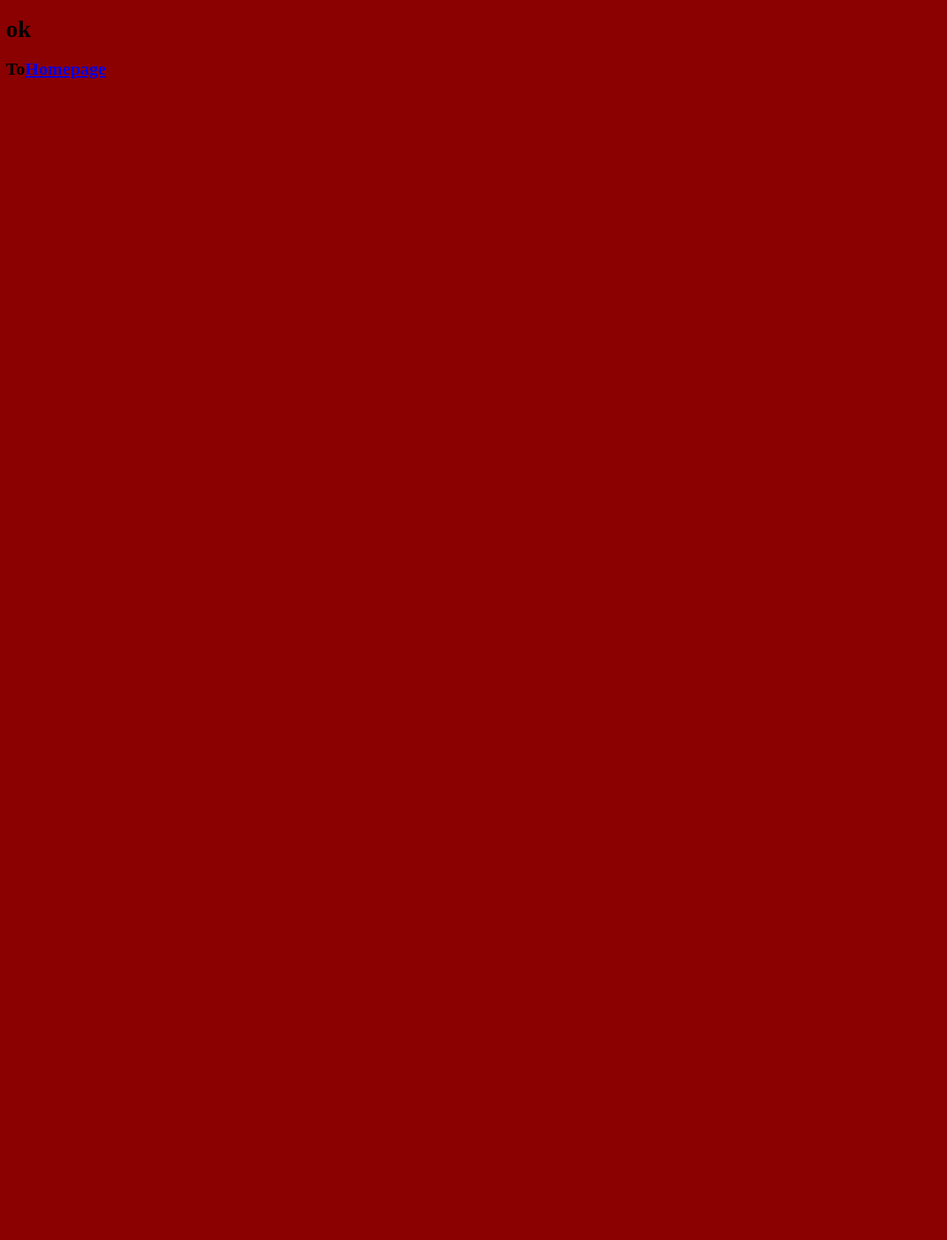
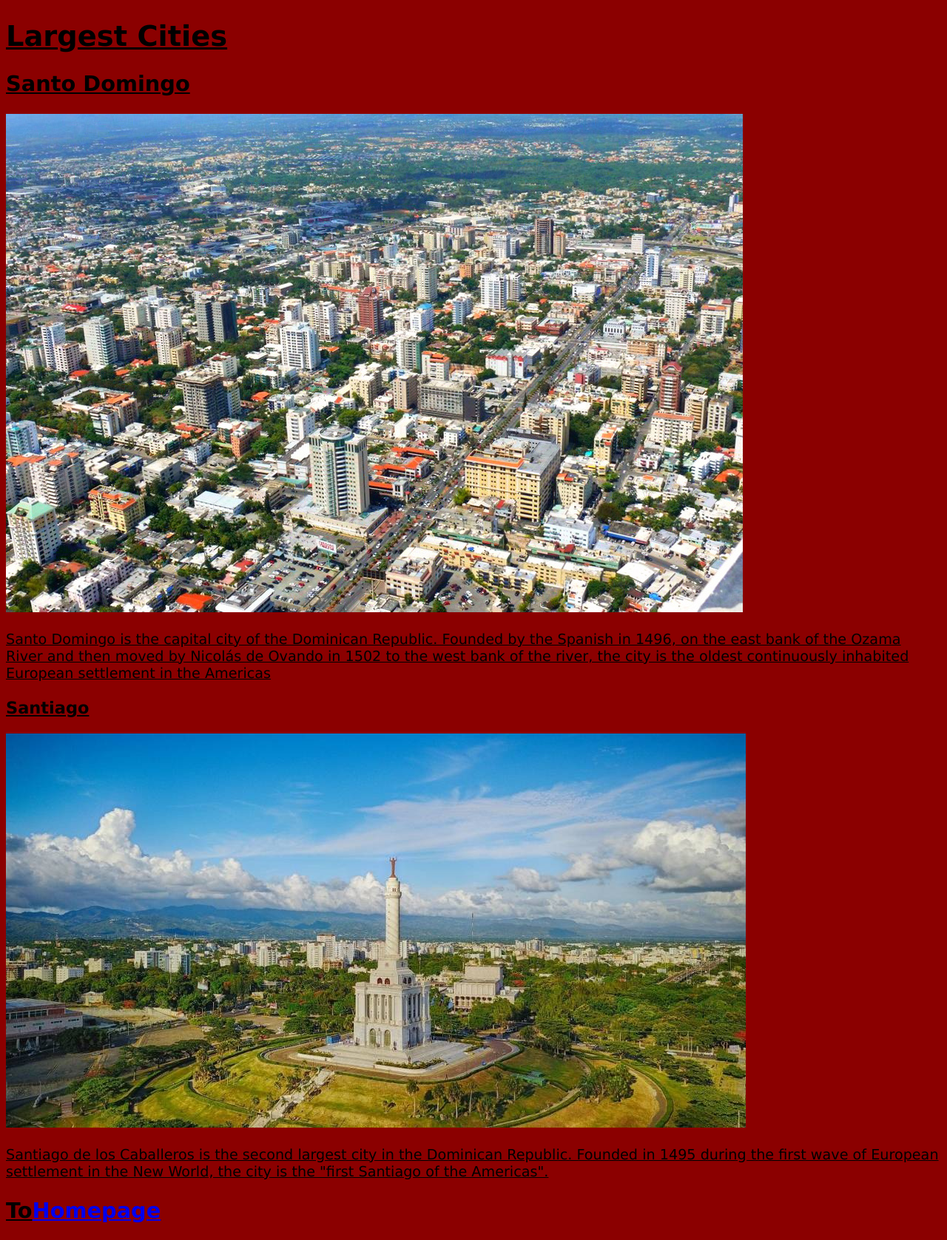
Before and after one commit to EvolvedOtaku/MMP100-Fidali-Olmos, a plain HTML site: page Page2.html in a window 1280 px wide. Shown: the whole page at 74% size. Before the commit the page ends 800 px from the top, so only its background shows below. Drawn offline with Linux system fonts and the light colour scheme.

Commit message:
More Things

```diff
--- a/Page2.html
+++ b/Page2.html
@@ -4,11 +4,17 @@
   <meta charset="UTF-8">
   <meta http-equiv="X-UA-Compatible" content="IE=edge">
   <meta name="viewport" content="width=device-width, initial-scale=1.0">
-  <title>Document</title>
+  <title>Largest Cities</title>
   <link rel="stylesheet" href="css/style.css">
 </head>
   <body>
-  <h1>ok</h1>
+  <h1>Largest Cities</h1>
+    <h2>Santo Domingo</h2>
+    <img src="images/SantoDomingo.jpg" alt="SantoDomingo">
+    <p>Santo Domingo is the capital city of the Dominican Republic. Founded by the Spanish in 1496, on the east bank of the Ozama River and then moved by Nicolás de Ovando in 1502 to the west bank of the river, the city is the oldest continuously inhabited European settlement in the Americas</p>
+    <h3>Santiago</h3>
+    <img src="images/Santiago.jpg" alt="Santiago">
+    <p>Santiago de los Caballeros is the second largest city in the Dominican Republic. Founded in 1495 during the first wave of European settlement in the New World, the city is the "first Santiago of the Americas".</p>
   <h2>To<a href="index.html">Homepage</a> </h2>
 </body>
 </html>
--- a/css/style.css
+++ b/css/style.css
@@ -1,4 +1,7 @@
 body{
   color: black;
   background-color: darkred;
+  font-family: verdana;
+  font-size: 120%;
+  text-decoration: underline;
 }
```
Also changed, not shown: Page3.html (+4 -2 lines), Page4.html (+4 -2 lines), index.html (+5 -5 lines), images/Climate.webp (added), images/Dom.png (added), images/Inst.jpg (added), images/Santiago.jpg (added), images/SantoDomingo.jpg (added), images/Trip.jpg (deleted), images/unnamed.jpg (deleted).
